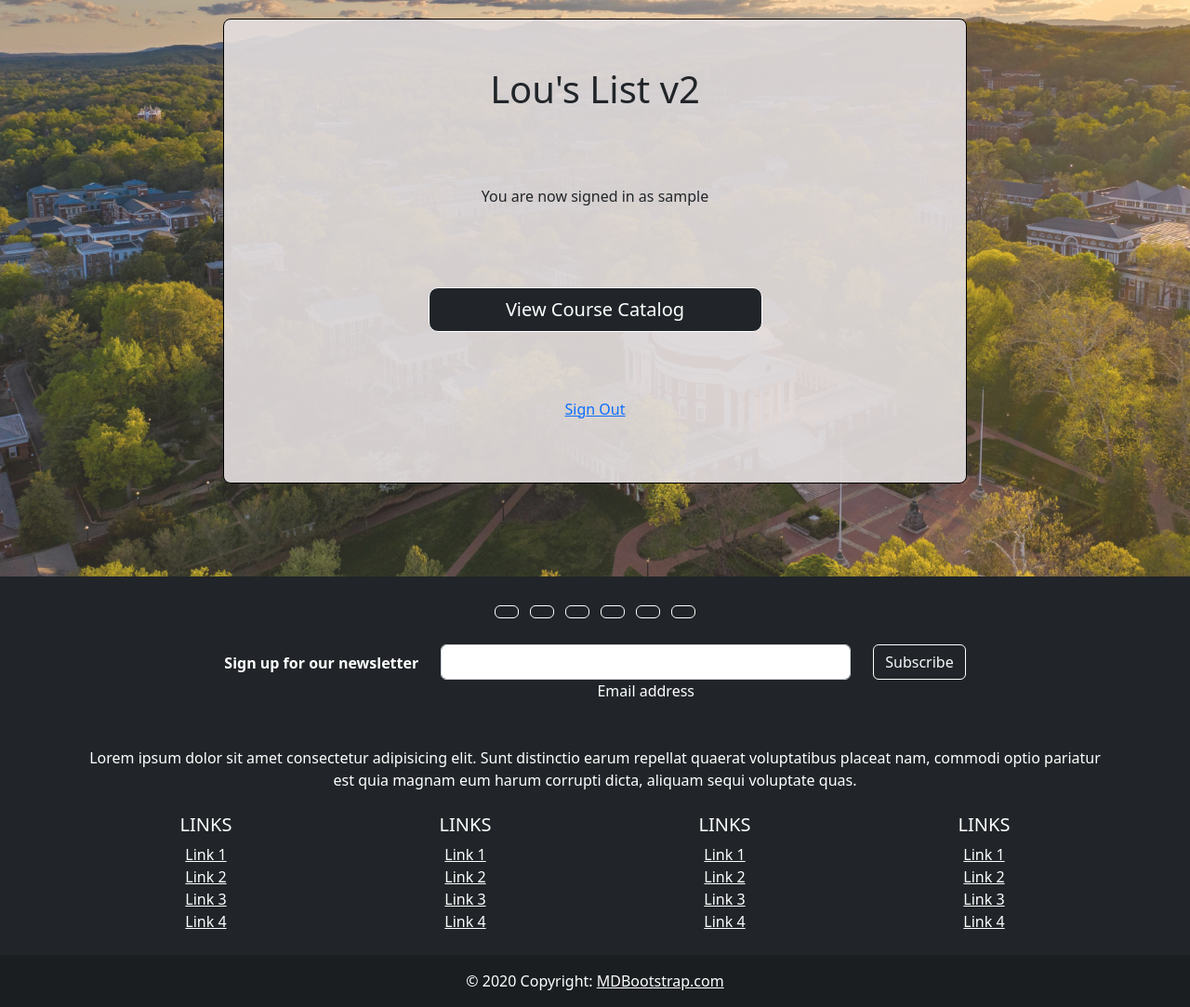
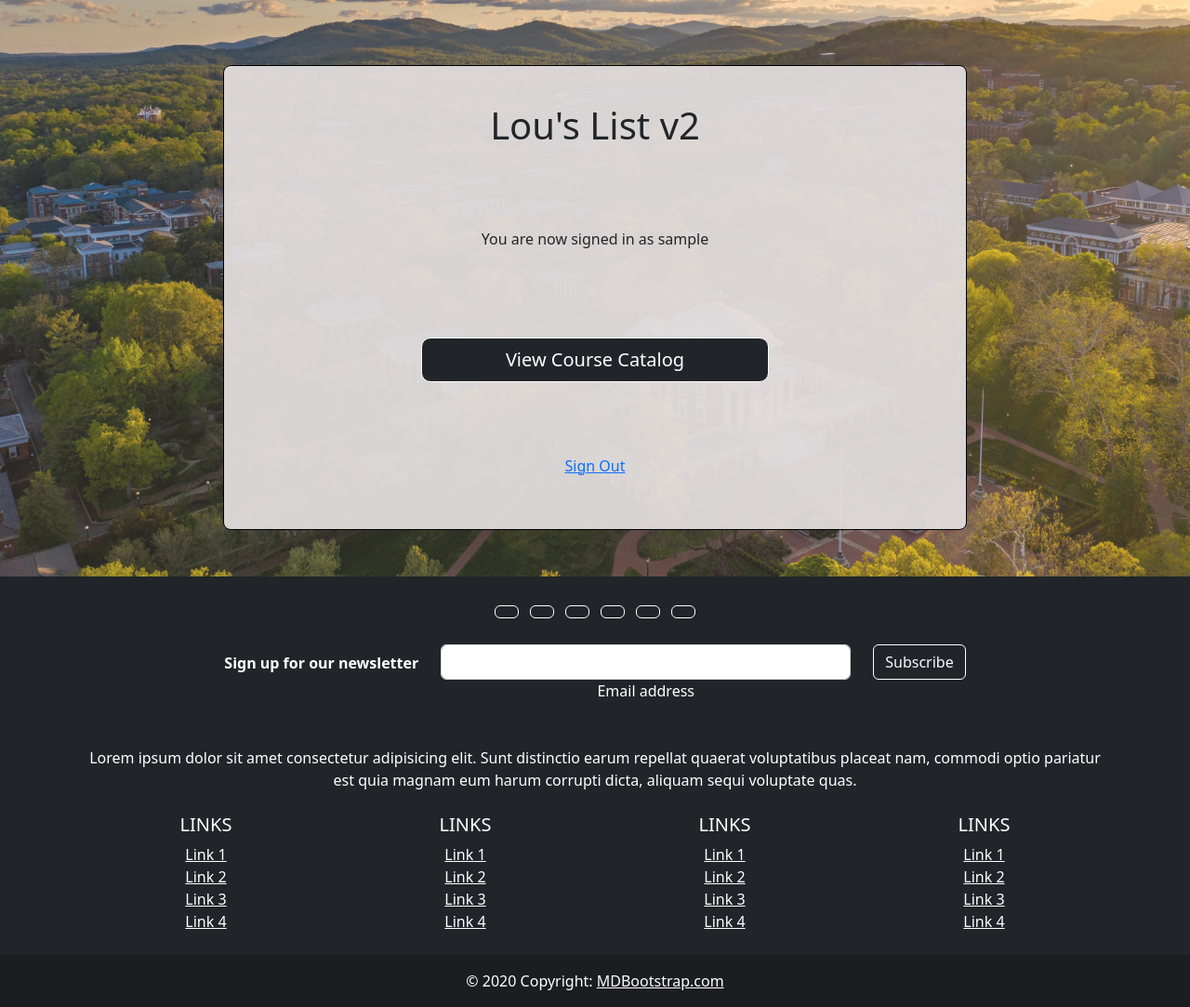
Before and after one commit to toristreetman/CS3240-HoozList, a Django app: page / in a window 1280 px wide. Shown: the part 80-1163 px from the top of the page at 93% size. Run offline with Django 4.2, Linux system fonts and the light colour scheme; a user stored in the database is signed in; tables that the repository leaves empty hold one stand-in row (values such as "Sample post"); some libraries are stand-ins or nearby versions.

Commit message:
ui changes

```diff
--- a/app/static/app/css/style.css
+++ b/app/static/app/css/style.css
@@ -46,16 +46,16 @@
 }
 .home {
     border: 0.1rem solid black;
-    background-color: rgba(226, 221, 221, 0.918);
+    background-color: rgba(226, 221, 221, 0.942);
     border-radius: 0.5rem;
     padding: 0.1rem;
     max-width: 50rem;
     text-align: center;
     align-items: center;
     margin: auto;
-    margin-top: 100px;
-    margin-bottom: 100px;
-    padding: 1rem;
+    margin-top: 150px;
+    margin-bottom: 50px;
+
     opacity: 1;
 }
 .btn{
--- a/app/templates/app.html
+++ b/app/templates/app.html
@@ -4,7 +4,7 @@
 
 {% block content %}
 
-  </style>
+
     {% if user.is_authenticated %}
 
     <div class="container">
--- a/templates/navbar_footer.html
+++ b/templates/navbar_footer.html
@@ -6,7 +6,7 @@
 
 <!-- CSS only -->
 <link href="https://cdn.jsdelivr.net/npm/bootstrap@5.2.2/dist/css/bootstrap.min.css" rel="stylesheet" integrity="sha384-Zenh87qX5JnK2Jl0vWa8Ck2rdkQ2Bzep5IDxbcnCeuOxjzrPF/et3URy9Bv1WTRi" crossorigin="anonymous">
-<link rel="stylesheet" href="{%static 'app/css/style.css'%}?version=1"">
+<link rel="stylesheet" href="{%static 'app/css/style.css'%}?version=1">
 <!-- JavaScript Bundle with Popper -->
 <script src="https://cdn.jsdelivr.net/npm/bootstrap@5.2.2/dist/js/bootstrap.bundle.min.js" integrity="sha384-OERcA2EqjJCMA+/3y+gxIOqMEjwtxJY7qPCqsdltbNJuaOe923+mo//f6V8Qbsw3" crossorigin="anonymous"></script>
 <div class="row align-items-center">
```
Also changed, not shown: app/templates/department_view.html (+9 -0 lines), templates/socialaccount/login.html (+16 -4 lines).
